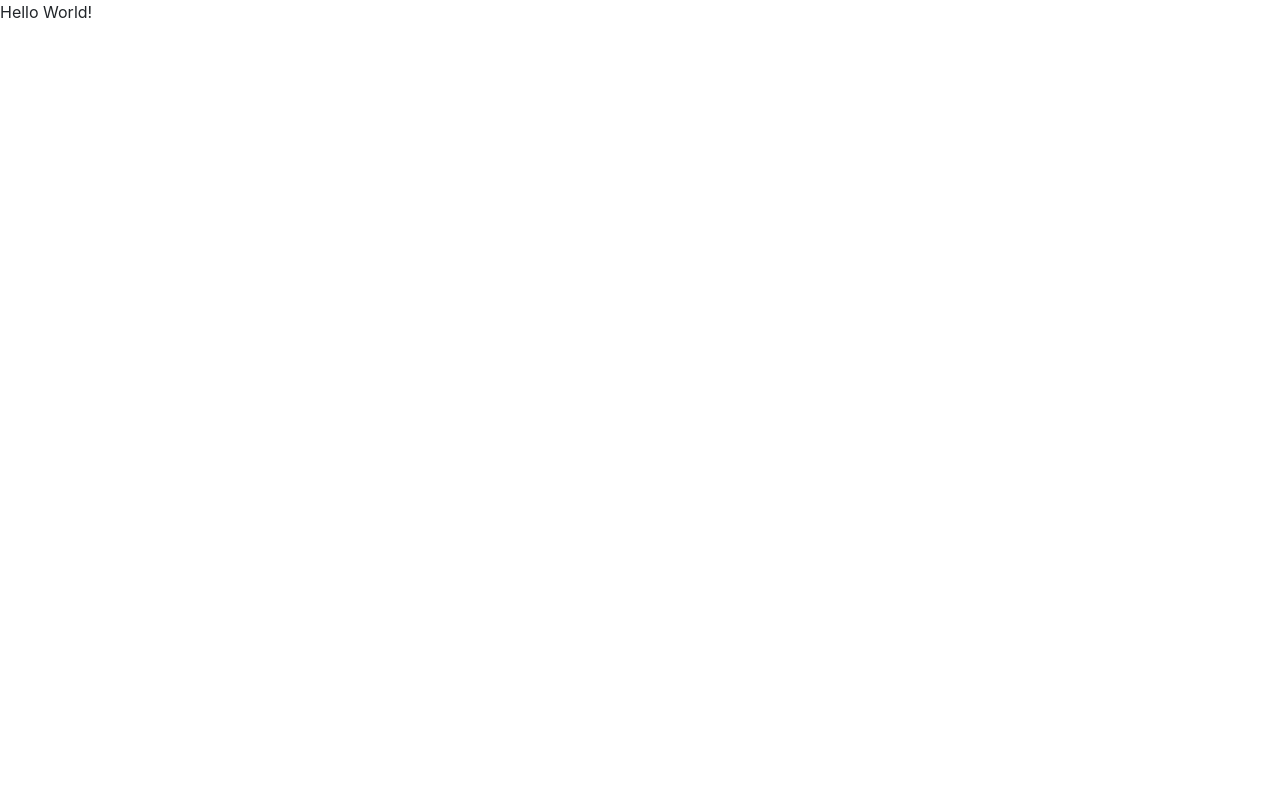
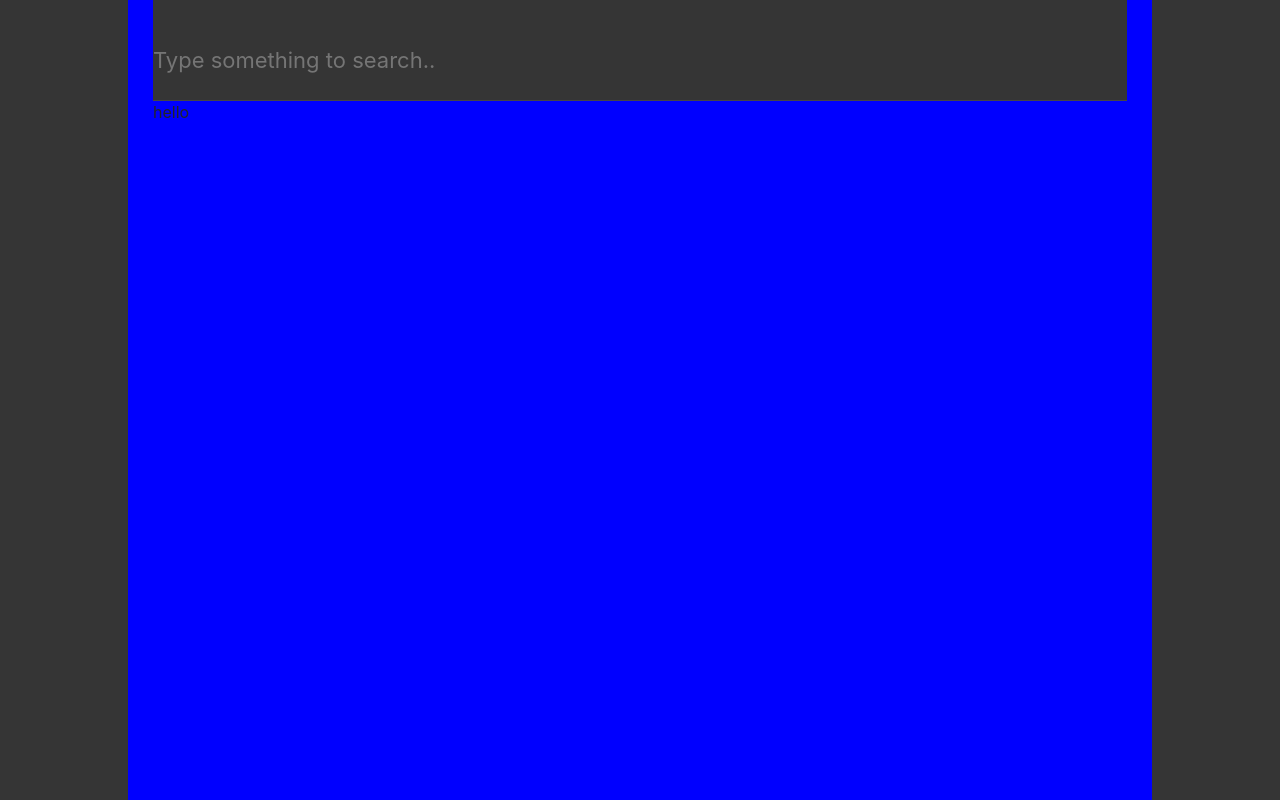
Before and after one commit to OlegAba/movie-explorer, a React (Create React App) app: page / in a window 1280 px wide. Shown: the top 800 px of the page. Built offline with nearby package versions, Linux system fonts and the light colour scheme.

Commit message:
Setup navbar

```diff
--- a/src/components/app/App.css
+++ b/src/components/app/App.css
@@ -0,0 +1,106 @@
+*,
+*::before,
+*::after{
+    margin: 0;
+    padding: 0;
+}
+
+.App {
+  background-color: #353535;
+  width: 100%;
+}
+
+.navbar {
+  /* Removes bootstrap default padding */
+  padding: 0px !important;
+}
+
+.container-max-width {
+  width: 100%;
+  max-width: 1024px;
+  margin: 0 auto;
+  padding: 0 25px;
+}
+
+.container-search {
+  display: flex;
+  width: 100%;
+  max-width: 1024px;
+  padding-top: 20px;
+  background-color: #353535;
+  border-bottom: 1px solid rgba(89,89,89,.48);
+}
+
+.container-search input {
+  flex-grow: 1;
+  height: 80px;
+  background-color: transparent;
+  border: 0;
+  caret-color: #2f8be6;
+  color: #fff;
+  font-size: 22px;
+}
+
+.container-search input:focus {
+  outline: none;
+}
+
+.section {
+  padding-top: 100px;
+  height: 200vh;
+  background-color: blue;
+}
+
+/* *,
+*::before,
+*::after{
+    margin: 0;
+    padding: 0;
+}
+
+.App {
+  background-color: #353535;
+  width: 100%;
+}
+
+.main-container {
+  max-width: 1024px;
+  margin: 0 auto;
+  padding: 0 25px;
+}
+
+.App-header {
+  background-color: #353535;
+  padding: 25px 0;
+  display: flex;
+  align-items: center;
+  justify-content: center;
+}
+
+.search-container {
+  display: flex;
+  width: 100%;
+  max-width: 1024px;
+  padding: 0 20px;
+  border-bottom: 1px solid rgba(89,89,89,.48);
+}
+
+.search-container input {
+  flex-grow: 1;
+  height: 80px;
+  background-color: transparent;
+  border: 0;
+  caret-color: #2f8be6;
+  color: #fff;
+  font-size: 22px;
+}
+
+.search-container input:focus {
+  outline: none;
+}
+
+.results-section {
+  background-color: blue;
+  widows: 100%;
+  height: 200vh;
+} */
--- a/src/components/app/App.js
+++ b/src/components/app/App.js
@@ -1,12 +1,26 @@
 import React from 'react';
+import Navbar from 'react-bootstrap/Navbar';
 import './App.css';
 
 function App() {
   return (
     <div className="App">
-      <header className="App-header">
-        Hello World!
+
+      <header>
+        <Navbar className="navbar" bg="" fixed="top">
+          <div className="container-max-width">
+            <div className="container-search">
+              <input type="text" placeholder="Type something to search.." />
+            </div>
+          </div>
+        </Navbar>
       </header>
+
+
+
+      <div className="section container-max-width">
+        hello
+      </div>
     </div>
   );
 }
```
